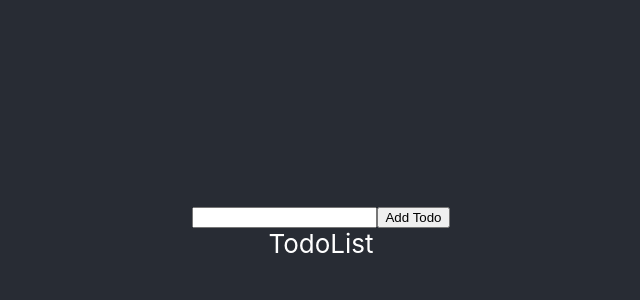
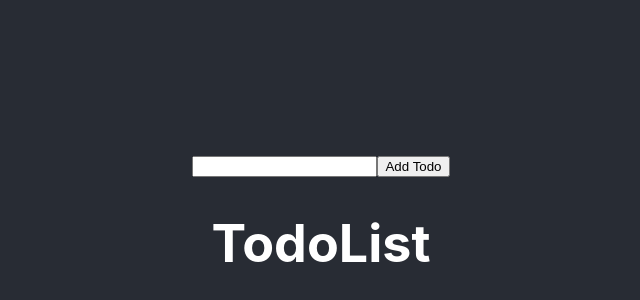
Before and after one commit to saclave/ToDoList, a React (Create React App) app: page / in a window 1280 px wide. Shown: the part 172-472 px from the top of the page, without its empty margins (319-959 px from the left). Built offline with nearby package versions, Linux system fonts and the light colour scheme.

Commit message:
[React][Vea-Janelle] Refactor: called TodoGeneratorContainer in TodoList

```diff
--- a/src/components/TodoList.js
+++ b/src/components/TodoList.js
@@ -1,10 +1,15 @@
-import React from 'react';
+import React, { Component } from 'react';
+import TodoGeneratorContainer from '../containers/TodoGeneratorContainer';
 
-const TodoList = () => {
-
+class TodoList extends Component {
+  render() {
     return (
-        <div>TodoList</div>
-    )
+      <div>
+        <h1 id="appName">TodoList</h1>
+        <TodoGeneratorContainer/>
+      </div>
+    );
+  }
 }
 
 export default TodoList;
```
